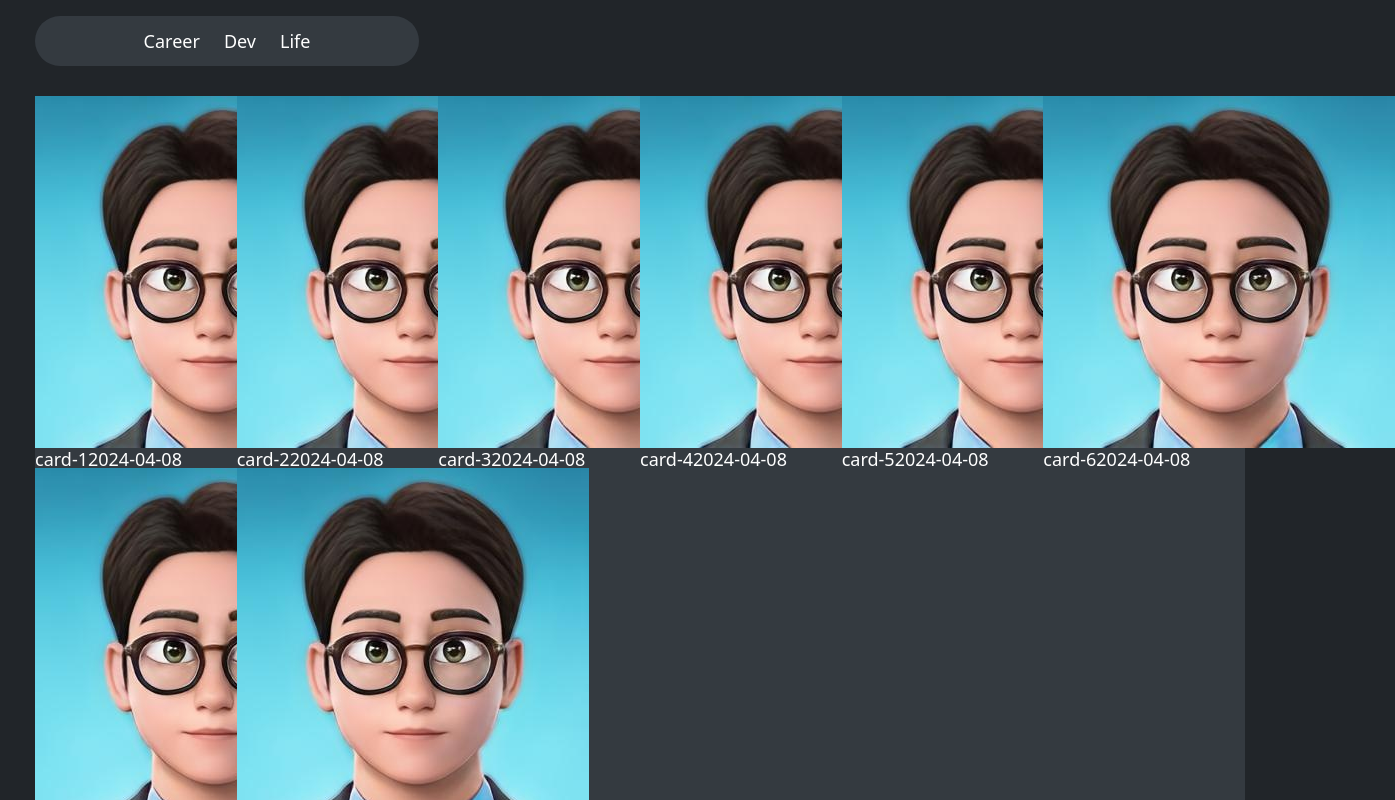
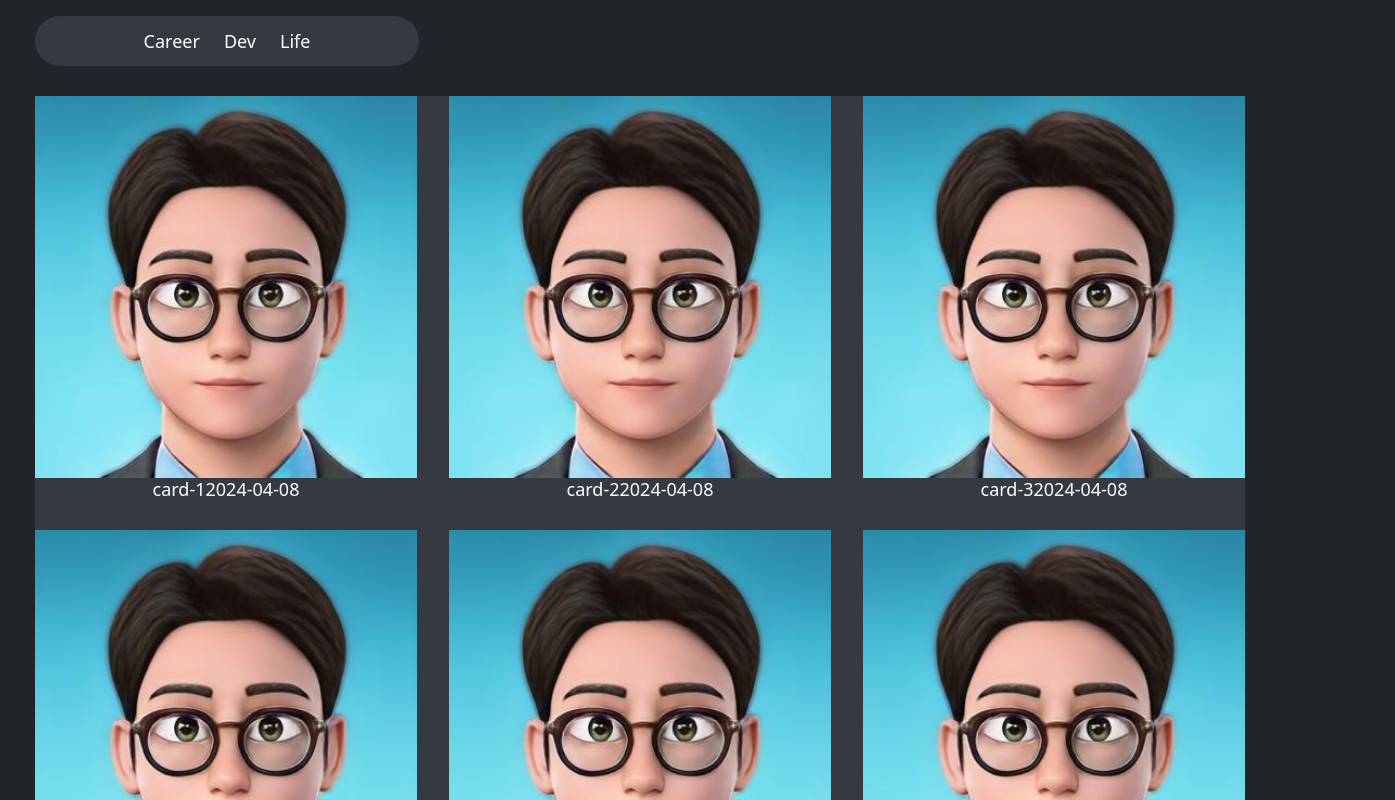
Before and after one commit to DUKE506/Duke, a Next.js app: page / in a window 1280 px wide. Shown: the top 800 px of the page, 1395 px wide, since content can reach past the window. Built offline with nearby package versions, Linux system fonts and the light colour scheme.

Commit message:
feat : card 작업 중

```diff
--- a/src/app/(home)/page.module.css
+++ b/src/app/(home)/page.module.css
@@ -7,5 +7,6 @@
 
 .grid{
     display: grid;
-    grid-template-columns: repeat(auto-fit , minmax(200px, 1fr));
+    grid-template-columns: repeat(auto-fill , minmax(300px, 1fr));
+    gap: var(--pad-wide);
 }
--- a/src/components/Card/Card.module.css
+++ b/src/components/Card/Card.module.css
@@ -0,0 +1,10 @@
+.card {
+    display: flex;
+    flex-direction: column;
+    align-items: center;
+    border-radius:10px;
+}
+
+.figure{
+    width: 100%;
+}
--- a/src/components/Card/Card.tsx
+++ b/src/components/Card/Card.tsx
@@ -5,8 +5,8 @@ import styles from './Card.module.css'
 const DevCard = ({Name, Created} : {Name : string, Created : string}) => {
     return (
         <div className={styles.card}>
-            <figure>
-                <Image alt='' src={MyImg}/>
+            <figure className={styles.figure}>
+                <Image alt='' src={MyImg} layout='responsive'/>
             </figure>
             <div className={styles.info}>
                 <span>
```
